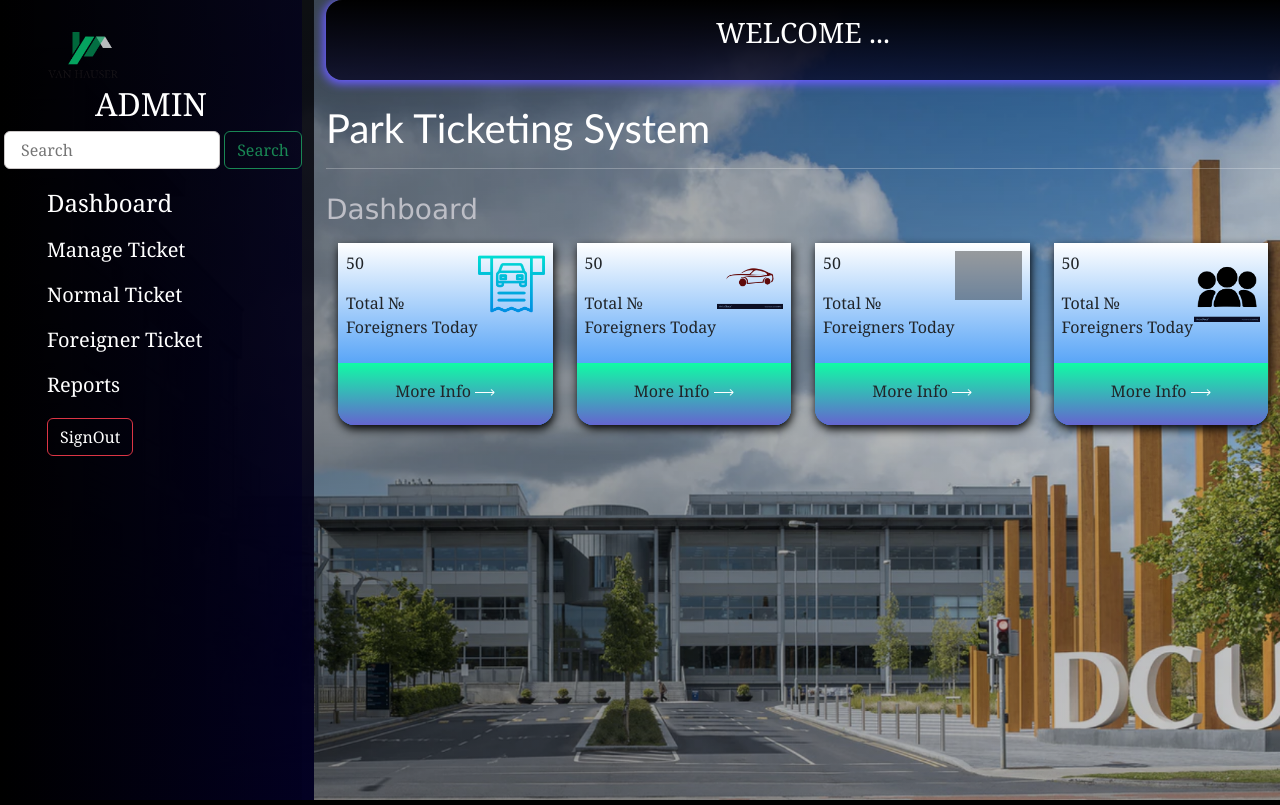
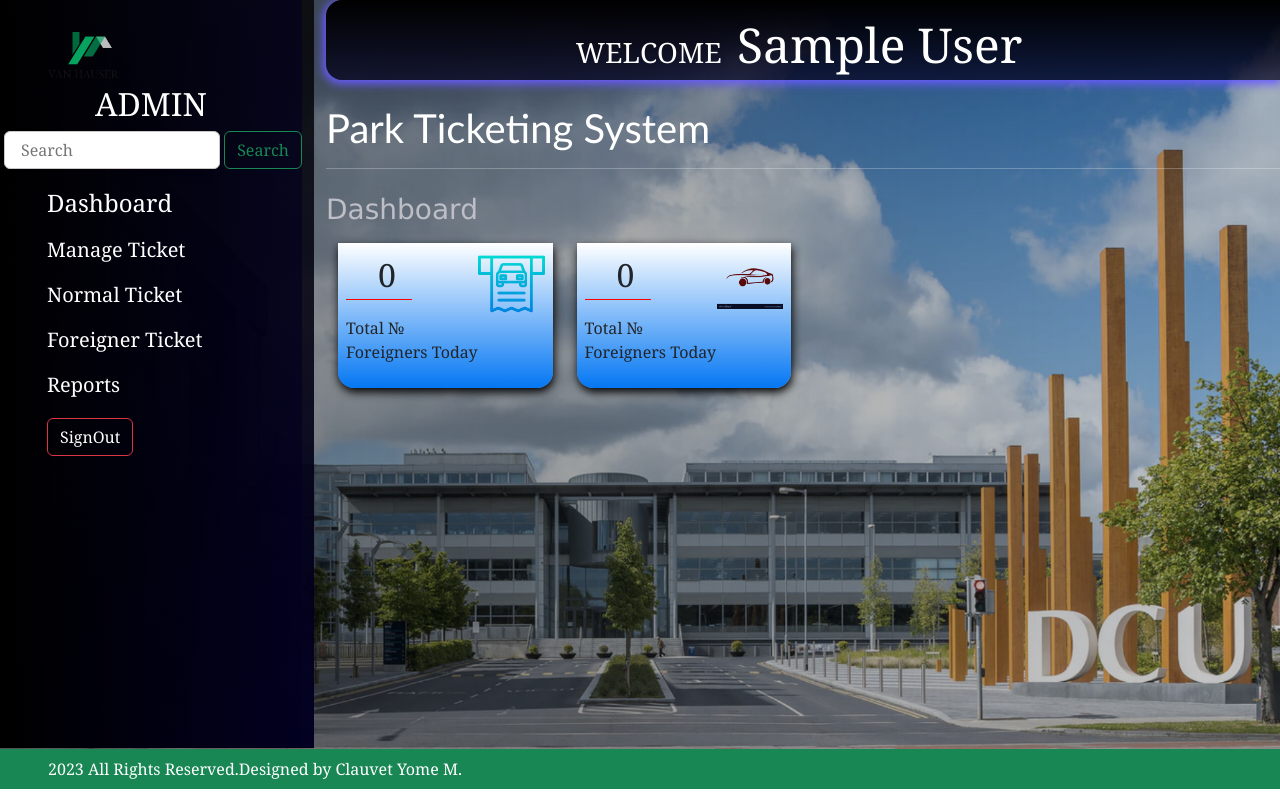
Before and after one commit to Clauvet1/Park-Ticketing-Management-System-V2, a PHP site: page / in a window 1280 px wide. Run offline with PHP 8.4, Linux system fonts and the light colour scheme; the visitor is signed in with stand-in values (Sample User, id 1); data that the repository does not hold is empty; grey boxes are pictures that could not be loaded.

Commit message:
commit four

```diff
--- a/css/style.css
+++ b/css/style.css
@@ -54,10 +54,18 @@
     justify-content: space-around;
     transition: 0.5s;
 }
+
+
 a{
     color: black;
 }
-
+.IMG3{
+    border: 1px rgb(202, 175, 175) solid;
+    width: 100%;
+    height: 100%;
+    background-image: url(../images/about.jpg);
+    background-position: center;
+}
 .content h3{
     color: rgb(189, 190, 198);
     font-family:Verdana, Geneva, Tahoma, sans-serif;
@@ -71,9 +79,10 @@
     width: 100%;
 }
 .main{
-   height: 100vh;
+    overflow: scroll;
    overflow: hidden; background: linear-gradient(to right, rgba(0, 0, 0, 0.5), rgba(11, 11, 11, 0.204)), url(../images/banner.png);
    background-position: center;
+   padding-bottom: 0.1em;
    background-size: cover;}
 .row{
     height: 100%;
@@ -133,20 +142,33 @@
 }
 
 .year{
-    font-size: 20em;
+    font-size: 16em;
     text-align: center;
     color: white;
-    font-style: oblique;
     text-shadow: 4px 4px 10px black;
 }
 .date{
     width: 100%;
     background-color: white;
     border-radius: 1em 0 0 1em;
-    box-shadow: -1px 2px 10px 2px rgb(105, 92, 255);
     margin-top: 2em;
-    background:linear-gradient(rgb(0, 0, 0), rgba(2, 0, 31, 0.899));
+    background:linear-gradient(rgb(192, 194, 247), rgb(255, 255, 255));
 
+}
+.display-report{
+    font-size: 1.2em;
+}
+span{
+    font-size: xxx-large;
+}
+.content2{
+    height: 22em;
+}
+.total_result{
+    font-size: 2em;
+    padding-left: 1em;
+    border-bottom: 1px red solid;
+    width: 50%;
 }
 @media screen and (max-width: 765px){
     .navbar{
--- a/index.php
+++ b/index.php
@@ -8,9 +8,9 @@
     <?php include'includes/main_navbar.php'; ?>
     <?php include'includes/sub_navbar.php'; ?>
   </div>
-  <div class="colll col-lg-9 col-md-8">
+  <div class="col-lg-9 col-md-8">
       <div class="bg_top">
-        <h3 class="text-center">WELCOME ...</h3>
+        <h3 class="text-center">WELCOME <span class="mx-2"><?= $_SESSION['first_name']?></span></h3>
       </div>
       <div class="content">
         <h1 class="hs text-white my-4">Park Ticketing System</h>
@@ -18,78 +18,61 @@
         <h3>Dashboard</h3>
         <div class="container">
         <div class="row">
+          <?php
+          $sql = "SELECT * FROM normal_ticket;";
+          $result = mysqli_query($conn, $sql);
+          $rowcount = mysqli_num_rows($result);
+             ?>
+
           <div class="col-lg-3">
             <div class="box">
               <div class="box_content p-2">
                 <div class="data">
-                <p>50</p>
+                <p class="total_result"><?= $rowcount?></p>
                 <p>Total &numero; <br>Foreigners Today</p>
                 </div>
                 <div class="image">
                   <img class="IMG1" src="images/booking.png" alt="">
                 </div>
               </div>
-              <div class="box_bottom text-center">
-                <p>More Info <img class="IMG" src="images/arrow.png" alt=""></p>
-              </div>
+
             </div>
           </div>
+          <?php
+
+          $sql = "SELECT * FROM foreigner_ticket;";
+          $result = mysqli_query($conn, $sql);
+          $rowcount = mysqli_num_rows($result) ?>
+
+
           <div class="col-lg-3">
             <div class="box">
               <div class="box_content p-2">
                 <div class="data">
-                <p>50</p>
+                <p class="total_result"><?= $rowcount?></p>
                 <p>Total &numero; <br>Foreigners Today</p>
                 </div>
                 <div class="image">
                   <img class="IMG1" src="images/packing.jpg" alt="">
                 </div>
               </div>
-              <div class="box_bottom text-center">
-                <p>More Info <img class="IMG" src="images/arrow.png" alt=""></p>
-              </div>
+
             </div>
           </div>
-          <div class="col-lg-3">
-            <div class="box">
-              <div class="box_content p-2">
-                <div class="data">
-                <p>50</p>
-                <p>Total &numero; <br>Foreigners Today</p>
-                </div>
-                <div class="image">
-                  <img class="IMG1" src="images/car-icon.jpg" alt="">
-                </div>
-              </div>
-              <div class="box_bottom text-center">
-                <p>More Info <img class="IMG" src="images/arrow.png" alt=""></p>
-              </div>
-            </div>
-          </div>
-          <div class="col-lg-3">
-            <div class="box">
-              <div class="box_content p-2">
-                <div class="data">
-                <p>50</p>
-                <p>Total &numero; <br>Foreigners Today</p>
-                </div>
-                <div class="image">
-                  <img class="IMG1" src="images/download (1).png" alt="">
-                </div>
-              </div>
-              <div class="box_bottom text-center">
-                <p>More Info <img class="IMG" src="images/arrow.png" alt=""></p>
-              </div>
-            </div>
-          </div>
+          <?php
+          ?>
         </div>
         </div>
 
       </div>
+      <div class="content2">
+
+   </div>
     </div>
     </div>
 
   </div>
+  <?php include'includes/footer.php'?>
   <script src="bootstrap/js/bootstrap.min.js"></script>
 </body>
 </html>
```
Also changed, not shown: report.php (+39 -2 lines), includes/script.php (line endings or trailing spaces).
